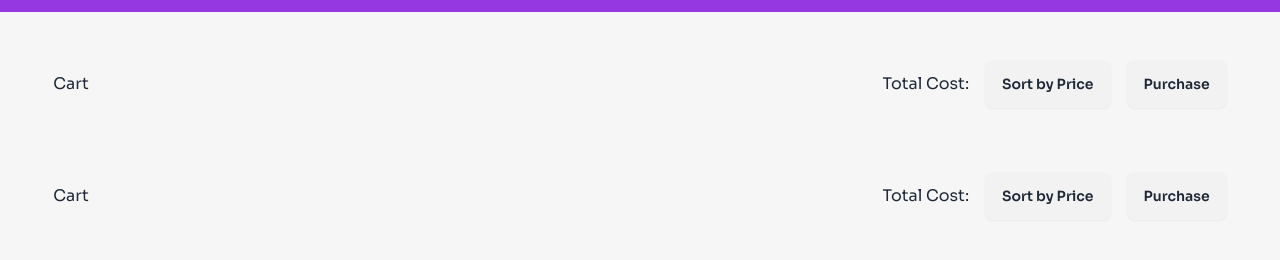
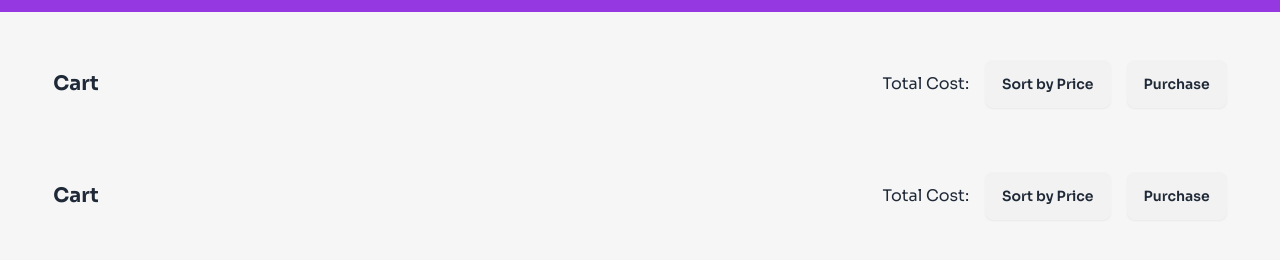
Before and after one commit to SK-Jabed/Gadget-Heaven-React-Project, a React (Vite) app: page /dashboard/1 in a window 1280 px wide. Shown: the part 368-628 px from the top of the page. Built offline with nearby package versions, Linux system fonts and the light colour scheme.

Commit message:
Cart Product Component Updated

```diff
--- a/src/components/CartProduct/CartProduct.jsx
+++ b/src/components/CartProduct/CartProduct.jsx
@@ -35,7 +35,7 @@ const CartProduct = () => {
     <div>
       <div className="container w-11/12 mx-auto flex items-center justify-between mt-12">
         <div>
-          <h2>Cart</h2>
+          <h2 className="font-bold text-xl">Cart</h2>
         </div>
         <div className="flex items-center gap-4">
           <p>Total Cost: </p>
```
